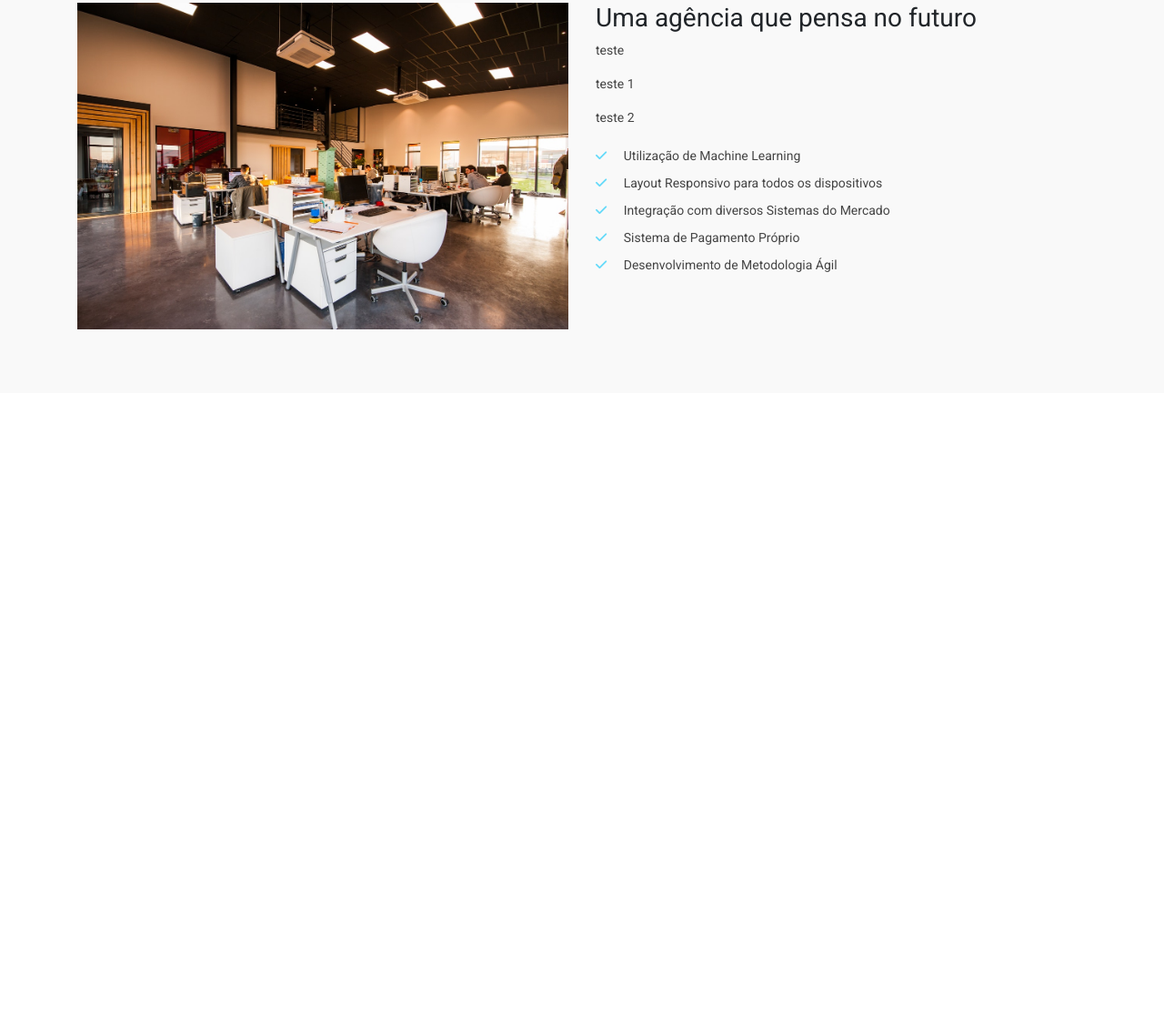
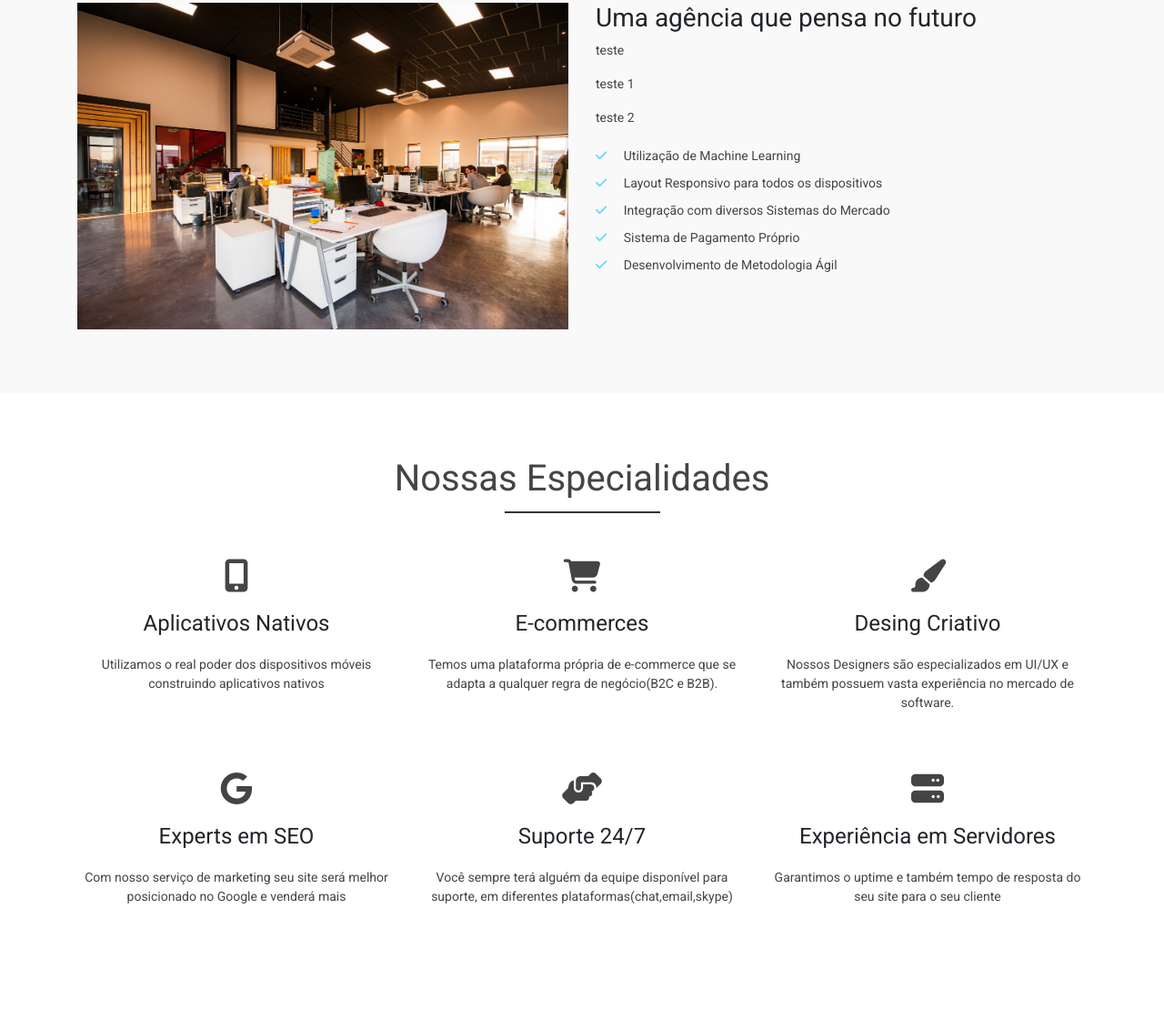
Before and after one commit to maralves/curso_bootstrap, a plain HTML site: page index.html in a window 1280 px wide. Shown: the part 991-2123 px from the top of the page at 91% size. Before the commit the page ends 1423 px from the top, so only its background shows below. Drawn offline with nearby package versions, Linux system fonts and the light colour scheme.

Commit message:
create services

```diff
--- a/css/styles.css
+++ b/css/styles.css
@@ -126,7 +126,7 @@ header, .navbar {
     width: 15%;
     position: absolute;
     top: 60px;
-    left: 42,5%;
+    left: 42.5%;
 }
 
 .about-title {
@@ -153,3 +153,36 @@ header, .navbar {
     color: #65daf9;
     margin-right: 15px;
 }
+
+/* serviços */
+
+
+ .service-box {
+
+    text-align: center;
+    margin-bottom: 50px;
+ }
+
+ .service-box i, .service-box h4 {
+
+        transition: .5s;
+ }
+
+ .service-box i {
+
+    font-size: 36px;
+    margin-bottom: 20px;
+    color: #444;
+ }
+
+ .service-box h4 {
+
+    font-size: 24px;
+    margin-bottom: 20px;
+ }
+
+ .service-box:hover > i, .service-box:hover > h4 {
+
+    color: #65daf9;
+
+ }
--- a/index.html
+++ b/index.html
@@ -113,6 +113,45 @@
                     </div>
                 </div>
             </div>
+            <div id="service-area">
+                <div class="container">
+                    <div class="row">
+                        <div class="col-12">
+                            <h3 class="main-title">Nossas Especialidades</h3>
+                        </div>
+                        <div class="col-md-4 service-box">
+                            <i class="fas fa-mobile-alt"></i>
+                            <h4>Aplicativos Nativos</h4>
+                            <p>Utilizamos o real poder dos dispositivos móveis construindo aplicativos nativos</p>
+                        </div>
+                        <div class="col-md-4 service-box">
+                            <i class="fas fa-shopping-cart"></i>
+                            <h4>E-commerces</h4>
+                            <p>Temos uma plataforma própria de e-commerce que se adapta a qualquer regra de negócio(B2C e B2B).</p>
+                        </div>
+                        <div class="col-md-4 service-box">
+                            <i class="fas fa-paint-brush"></i>
+                            <h4>Desing Criativo</h4>
+                            <p>Nossos Designers são especializados em UI/UX e também possuem vasta experiência no mercado de software.</p>
+                        </div>
+                        <div class="col-md-4 service-box">
+                            <i class="fab fa-google"></i>
+                            <h4>Experts em SEO</h4>
+                            <p>Com nosso serviço de marketing seu site será melhor posicionado no Google e venderá mais</p>
+                        </div>
+                        <div class="col-md-4 service-box">
+                            <i class="fas fa-hands-helping"></i>
+                            <h4>Suporte 24/7</h4>
+                            <p>Você sempre terá alguém da equipe disponível para suporte, em diferentes plataformas(chat,email,skype)</p>
+                        </div>
+                        <div class="col-md-4 service-box">
+                            <i class="fas fa-server"></i>
+                            <h4>Experiência em Servidores</h4>
+                            <p>Garantimos o uptime e também tempo de resposta do seu site para o seu cliente</p>
+                        </div>
+                    </div>
+                </div>
+            </div>
         </div>
     </main>
 </body>
```
